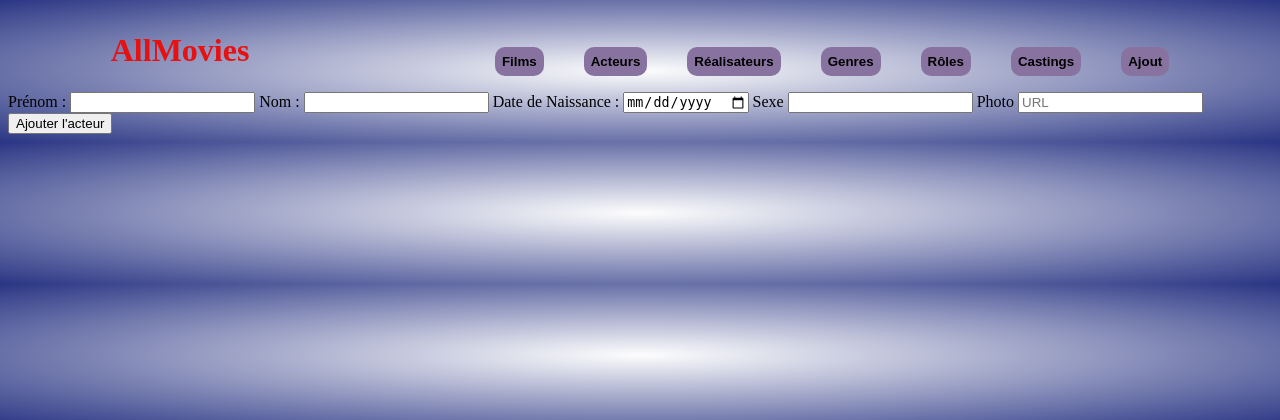
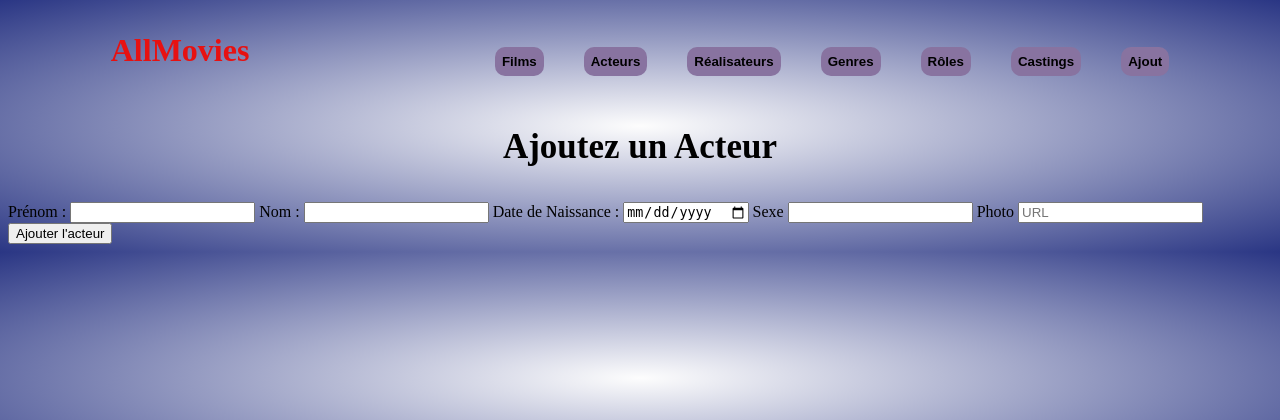
Before and after one commit to derdeche/MVC_Cinema, a PHP site: template view/ajoutActeur.php in a window 1280 px wide. Shown: the top 420 px of the page. Run offline with PHP 8.4, Linux system fonts and the light colour scheme; the template is opened without the code that fills it, so the values that code supplies are empty; some libraries are stand-ins or nearby versions.

Commit message:
add titre formulaire

```diff
--- a/view/ajoutActeur.php
+++ b/view/ajoutActeur.php
@@ -1,6 +1,7 @@
 <?php
 ob_start();
 ?>
+<p class= "titre"><strong>Ajoutez un Acteur</strong></p>
 <form action="index.php?action=ajoutActeur" method="post">
 
     <label >Prénom :</label>
```
